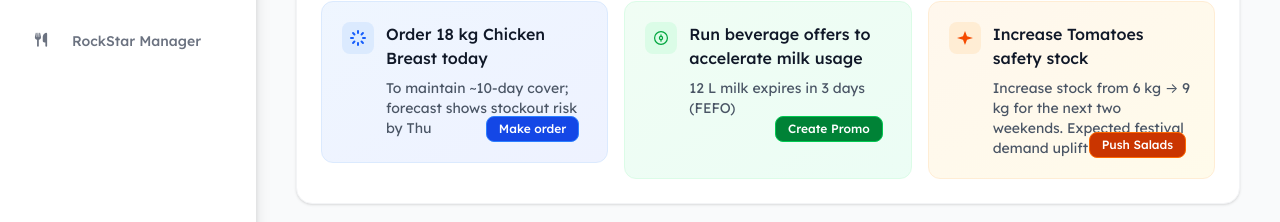
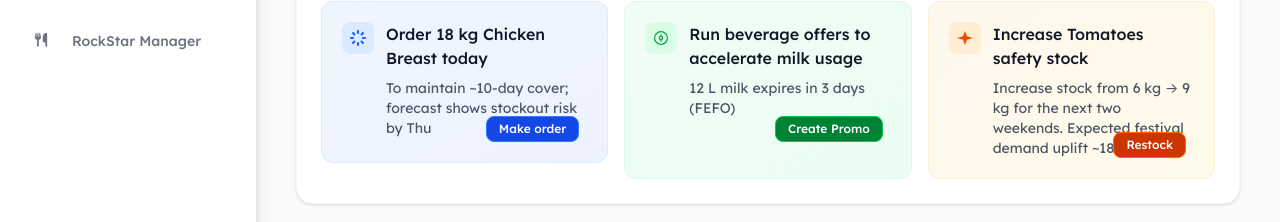
Before and after one commit to IIMS-2025/iims-web, a React (Vite) app: page /home in a window 1280 px wide. Shown: the part 480-702 px from the top of the page. Built offline with nearby package versions, Linux system fonts and the light colour scheme; no server answers.

Commit message:
fix: update button text in SmartRecommendations component for clarity

```diff
--- a/src/components/dashboard/SmartRecommendations.tsx
+++ b/src/components/dashboard/SmartRecommendations.tsx
@@ -101,7 +101,7 @@ export const SmartRecommendations: React.FC = () => {
           type="prevention"
           title="Increase Tomatoes safety stock"
           description="Increase stock from 6 kg → 9 kg for the next two weekends. Expected festival demand uplift ~18%"
-          buttonText="Push Salads"
+          buttonText="Restock"
           icon={<SparkleIcon className="text-orange-600 w-4 h-4" />}
         />
       </div>
```
